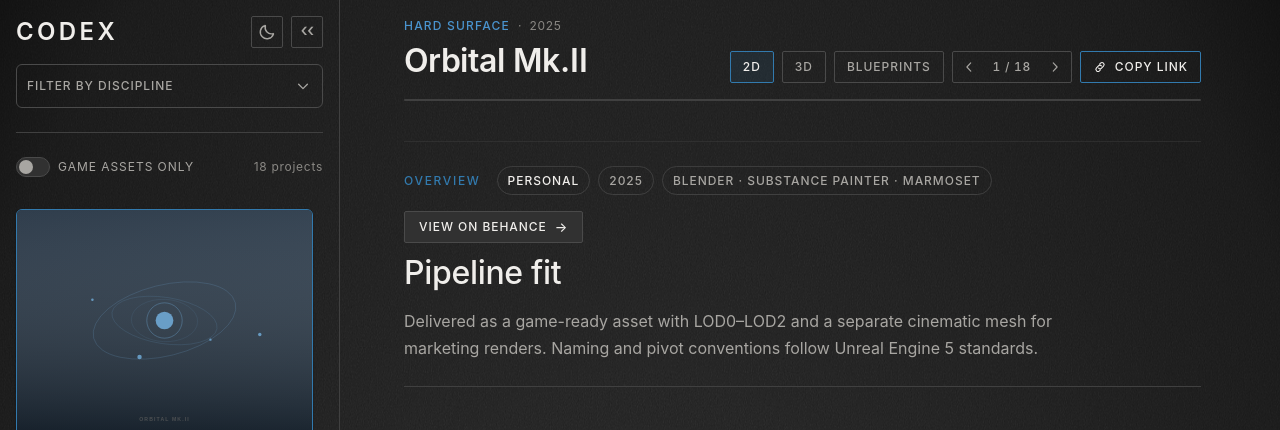
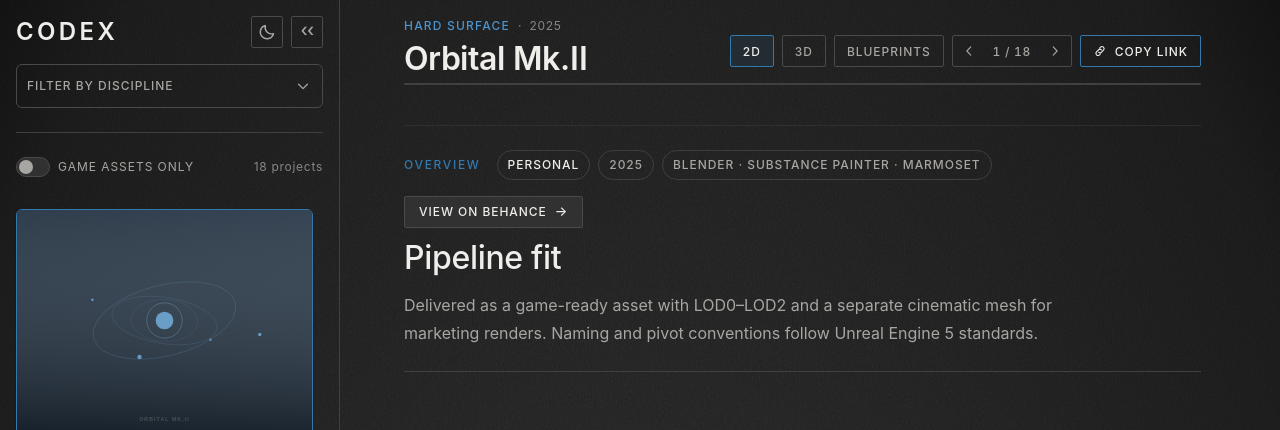
Before and after one commit to Gorgutc/codex, a PHP site: page / in a window 1280 px wide. Shown: the top 430 px of the page. Run offline with PHP 8.4, Linux system fonts and the light colour scheme; some libraries are stand-ins or nearby versions; some web fonts are replaced.

Commit message:
Move desktop title override below base rule and bump to -0.45em
The previous v0.21.3 sat above the base .case-view__title declaration in
the file. Both rules use the same specificity, so source order wins the
cascade — base's line-height: 1.1 came after my @media block and
overrode it on desktop. That's why nothing visibly changed in the
header alignment, despite the right intent.

Two-part fix:
- Move the @media (min-width: 1024px) block to sit immediately after
  the base .case-view__title rule. Cascade now picks up the override.
- Bump margin-bottom from -0.1em to -0.45em (~14px at 32px font). With
  align-items: flex-end on the header, the buttons row's border-bottom
  now lands on the title's visual descender line instead of below it,
  matching the user's "wanted" screenshot. Header overall loses the
  same delta so case content underneath rises.

Tablet (768-1023px) and mobile blocks lower in the file remain on
their own rules — only the ≥1024px branch is affected.

```diff
--- a/css/portfolio.css
+++ b/css/portfolio.css
@@ -43,30 +43,6 @@
   }
 }
 
-/* v0.21.2 — Desktop ≥1024px: tightening case-view header.
-   .case-view__header уже align-items: flex-end (line 51), но h1
-   .case-view__title имеет line-height: 1.1 (line 87) — это даёт ~5px
-   line-leading ниже visual descender. Actions box (32px tabs) ложится
-   по h1 ELEMENT-bottom, который ниже visual bottom на 5px → визуально
-   buttons row сидит "за" descender'ом, центр buttons смотрится у title
-   bottom edge. Tablet block ниже использует column flex layout, его
-   не задеваем. Mobile тоже свой.
-
-   v0.21.3 — Fix регрессии при case-nav: SplitText (animations.js)
-   wraps chars в inline-block .case-title__word с
-   padding-bottom: 0.05em (descender safety при overflow:hidden).
-   Это растягивает h1 line-box на ~1.6px вне зависимости от line-height,
-   buttons возвращаются на element-bottom ниже visual title. Negative
-   margin-bottom -0.1em (~3.2px at 32px font) компенсирует inline-block
-   padding + small leading. h1's effective layout height сокращается,
-   header укорачивается, content ниже rises на эту дельту. */
-@media (min-width: 1024px) {
-  .case-view__title {
-    line-height: 1;
-    margin-bottom: -0.1em;
-  }
-}
-
 /* ─── HEADER ─── */
 /* v0.15.3 [П3] — desktop: align-items flex-start → flex-end.
    actions (tabs + case-nav) прижимаются к нижнему краю title. */
@@ -110,6 +86,27 @@
   color: var(--color-text);
   line-height: 1.1;
   letter-spacing: -0.01em;
+}
+
+/* v0.21.4 — Desktop ≥1024px: tightening case-view header.
+   Размещено ПОСЛЕ базового правила сверху, чтобы CSS cascade override
+   действительно сработал (предыдущие v0.21.2 / v0.21.3 были выше базы
+   в файле и проигрывали по source-order при равной специфичности).
+
+   .case-view__header уже align-items: flex-end — buttons row выровнен
+   по нижнему краю flex-контейнера. Контейнер высота = max(items).
+   .case-view__left высокий: meta + margin + h1 (line-height 1.1 +
+   SplitText inline-block .case-title__word с padding-bottom 0.05em
+   протекает в h1 line-box). Чтобы buttons border-bottom = title visual
+   bottom, надо схлопнуть h1 контрибуцию: line-height 1 убирает ~5px
+   leading, отрицательный margin-bottom компенсирует SplitText padding +
+   подгоняет button-box-bottom к title descender (≈ 14px при 32px font).
+   Tablet/mobile блоки ниже не задеваем. */
+@media (min-width: 1024px) {
+  .case-view__title {
+    line-height: 1;
+    margin-bottom: -0.45em;
+  }
 }
 
 /* ─── CASE VIEW ACTIONS (v0.10, v0.15.2 [B2]) ───
```
